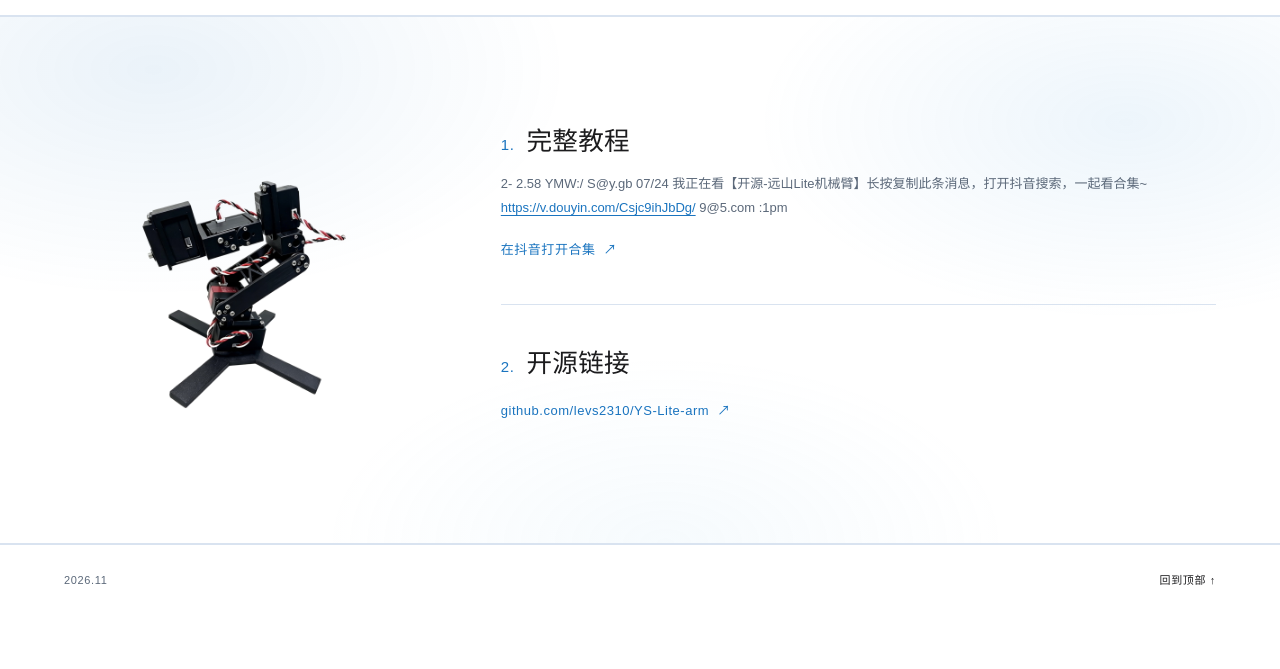
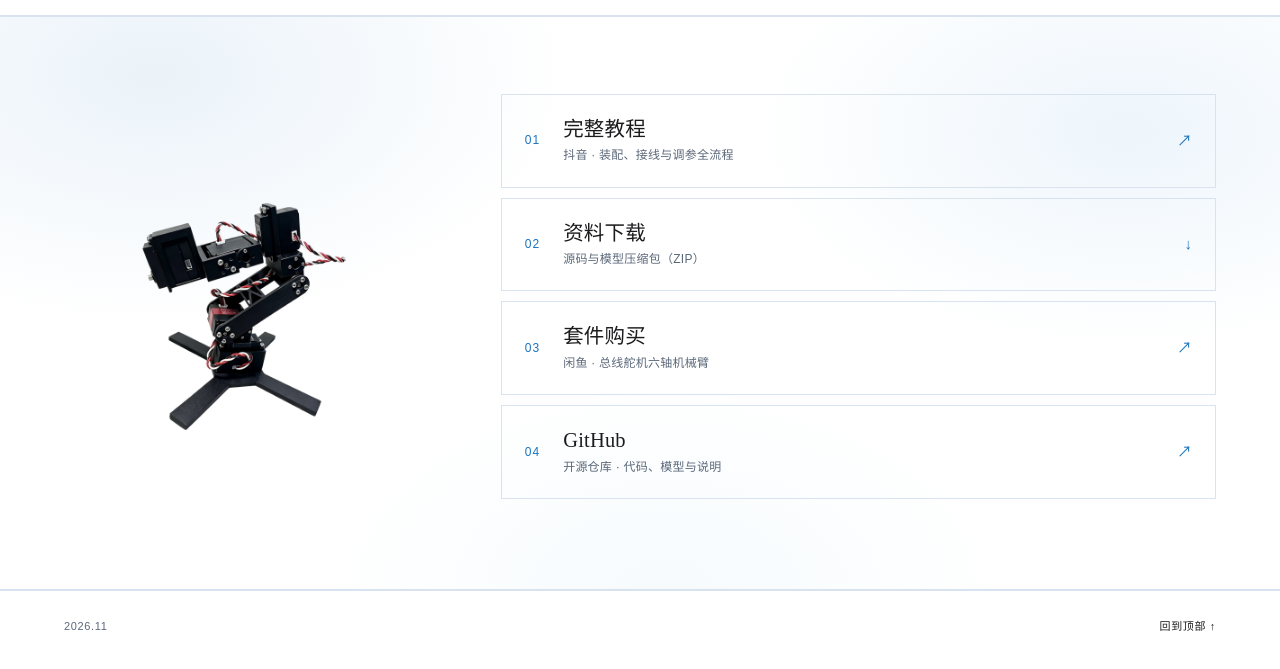
Before and after one commit to levs2310/YS-arm, a plain HTML site: page opensource.html in a window 1280 px wide. Shown: the part 69-738 px from the top of the page. Drawn offline with Linux system fonts and the light colour scheme.

Commit message:
开源页改为四个入口；移动端对比表改为整屏可见
开源页：
- 原「完整教程 + 开源链接」两条改为四个整块可点入口，去掉抖音口令文案
- 资料下载指向仓库 main 分支 ZIP，套件购买指向闲鱼，GitHub 指向仓库
- 新增 .os-action 样式（悬停边框转品牌蓝、箭头位移）

产品页：
- ≤760px 时对比表取消 min-width 与横向滚动，压缩列宽与字号，一屏看全
- 收藏列 32% + 数据列 22.67%，表头型号名不再折行

```diff
--- a/opensource.html
+++ b/opensource.html
@@ -56,17 +56,42 @@
              fetchpriority="high" decoding="async">
       </figure>
 
-      <div class="os-entries">
-        <section class="os-entry" aria-labelledby="os-entry-1-title">
-          <h2 class="os-entry-title" id="os-entry-1-title"><span class="os-entry-num">1.</span>完整教程</h2>
-          <p class="os-entry-copy">2- 2.58 YMW:/ S@y.gb 07/24 我正在看【开源-远山Lite机械臂】长按复制此条消息，打开抖音搜索，一起看合集~ <a href="https://v.douyin.com/Csjc9ihJbDg/" target="_blank" rel="noopener">https://v.douyin.com/Csjc9ihJbDg/</a> 9@5.com :1pm</p>
-          <a class="os-entry-link" href="https://v.douyin.com/Csjc9ihJbDg/" target="_blank" rel="noopener">在抖音打开合集 <span aria-hidden="true">↗</span></a>
-        </section>
+      <div class="os-actions">
+        <a class="os-action" href="https://v.douyin.com/Csjc9ihJbDg/" target="_blank" rel="noopener">
+          <span class="os-action-num">01</span>
+          <span class="os-action-body">
+            <strong>完整教程</strong>
+            <em>抖音 · 装配、接线与调参全流程</em>
+          </span>
+          <span class="os-action-arrow" aria-hidden="true">↗</span>
+        </a>
 
-        <section class="os-entry" aria-labelledby="os-repo-title">
-          <h2 class="os-entry-title" id="os-repo-title"><span class="os-entry-num">2.</span>开源链接</h2>
-          <a class="os-entry-link" href="https://github.com/levs2310/YS-Lite-arm" target="_blank" rel="noopener">github.com/levs2310/YS-Lite-arm <span aria-hidden="true">↗</span></a>
-        </section>
+        <a class="os-action os-action--down" href="https://github.com/levs2310/YS-Lite-arm/archive/refs/heads/main.zip" target="_blank" rel="noopener">
+          <span class="os-action-num">02</span>
+          <span class="os-action-body">
+            <strong>资料下载</strong>
+            <em>源码与模型压缩包（ZIP）</em>
+          </span>
+          <span class="os-action-arrow" aria-hidden="true">↓</span>
+        </a>
+
+        <a class="os-action" href="https://m.tb.cn/h.jN8XsQC?tk=J1q16f5NJXR" target="_blank" rel="noopener">
+          <span class="os-action-num">03</span>
+          <span class="os-action-body">
+            <strong>套件购买</strong>
+            <em>闲鱼 · 总线舵机六轴机械臂</em>
+          </span>
+          <span class="os-action-arrow" aria-hidden="true">↗</span>
+        </a>
+
+        <a class="os-action" href="https://github.com/levs2310/YS-Lite-arm" target="_blank" rel="noopener">
+          <span class="os-action-num">04</span>
+          <span class="os-action-body">
+            <strong>GitHub</strong>
+            <em>开源仓库 · 代码、模型与说明</em>
+          </span>
+          <span class="os-action-arrow" aria-hidden="true">↗</span>
+        </a>
       </div>
     </div>
   </section>
--- a/styles.css
+++ b/styles.css
@@ -1017,6 +1017,80 @@ ul {
   outline-offset: 3px;
 }
 
+/* ---------- 开源页操作入口 ---------- */
+
+.os-actions {
+  display: grid;
+  gap: 10px;
+  min-width: 0;
+}
+
+.os-action {
+  display: grid;
+  grid-template-columns: auto minmax(0, 1fr) auto;
+  align-items: center;
+  gap: clamp(14px, 1.8vw, 24px);
+  padding: clamp(16px, 1.7vw, 21px) clamp(16px, 1.8vw, 24px);
+  border: 1px solid var(--line);
+  transition: border-color .22s ease, background .22s ease;
+}
+
+.os-action:hover {
+  border-color: var(--accent);
+  background: #f7fbfe;
+}
+
+.os-action:focus-visible {
+  outline: 2px solid var(--accent);
+  outline-offset: 3px;
+}
+
+.os-action-num {
+  color: var(--accent);
+  font-family: var(--sans);
+  font-size: 12px;
+  letter-spacing: .08em;
+  font-variant-numeric: tabular-nums;
+}
+
+.os-action-body {
+  display: block;
+  min-width: 0;
+}
+
+.os-action-body strong {
+  display: block;
+  font-family: var(--serif);
+  font-size: clamp(18px, 1.6vw, 21px);
+  font-weight: 500;
+  line-height: 1.3;
+  letter-spacing: .01em;
+}
+
+.os-action-body em {
+  display: block;
+  margin-top: 4px;
+  color: var(--muted);
+  font-style: normal;
+  font-size: 12px;
+  line-height: 1.6;
+  letter-spacing: .02em;
+}
+
+.os-action-arrow {
+  color: var(--accent);
+  font-size: 15px;
+  transition: transform .22s var(--ease);
+}
+
+.os-action:hover .os-action-arrow {
+  transform: translate(3px, -3px);
+}
+
+.os-action--down:hover .os-action-arrow {
+  transform: translateY(3px);
+}
+
 /* ---------- subpage ---------- */
 
 .subpage-main .products {
@@ -1398,16 +1472,37 @@ a.cd-value:hover {
 
   .compare-table th,
   .compare-table td {
-    padding: 13px 12px;
-    font-size: 12px;
+    padding: 10px 6px;
+    font-size: 11.5px;
   }
 
   .compare-table tbody th[scope="row"] {
-    font-size: 12px;
+    font-size: 11.5px;
+  }
+
+  /* 窄屏不再横向滚动：压缩列宽与字号，让整张对比表一屏看全 */
+  .compare-scroll {
+    overflow-x: visible;
+  }
+
+  .compare-table {
+    min-width: 0;
+  }
+
+  .compare-table .ct-col-feature {
+    width: 32%;
+  }
+
+  .compare-table .ct-col-data {
+    width: 22.67%;
   }
 
   .ct-name {
-    font-size: 17px;
+    font-size: 14px;
+  }
+
+  .ct-price {
+    font-size: 12.5px;
   }
 }
 
```
